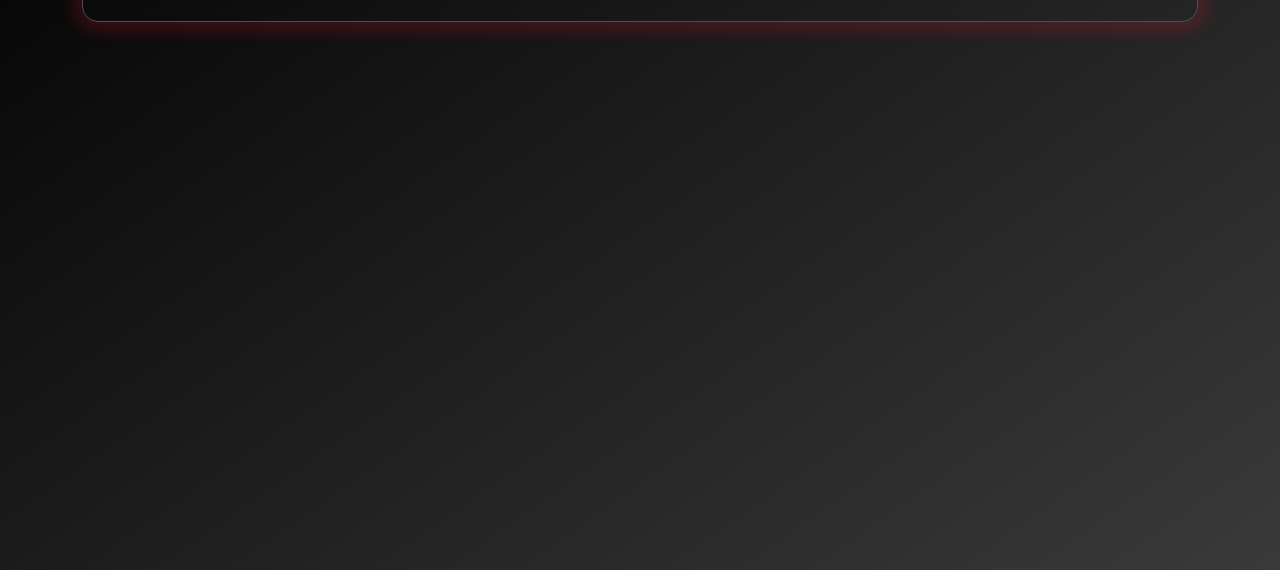
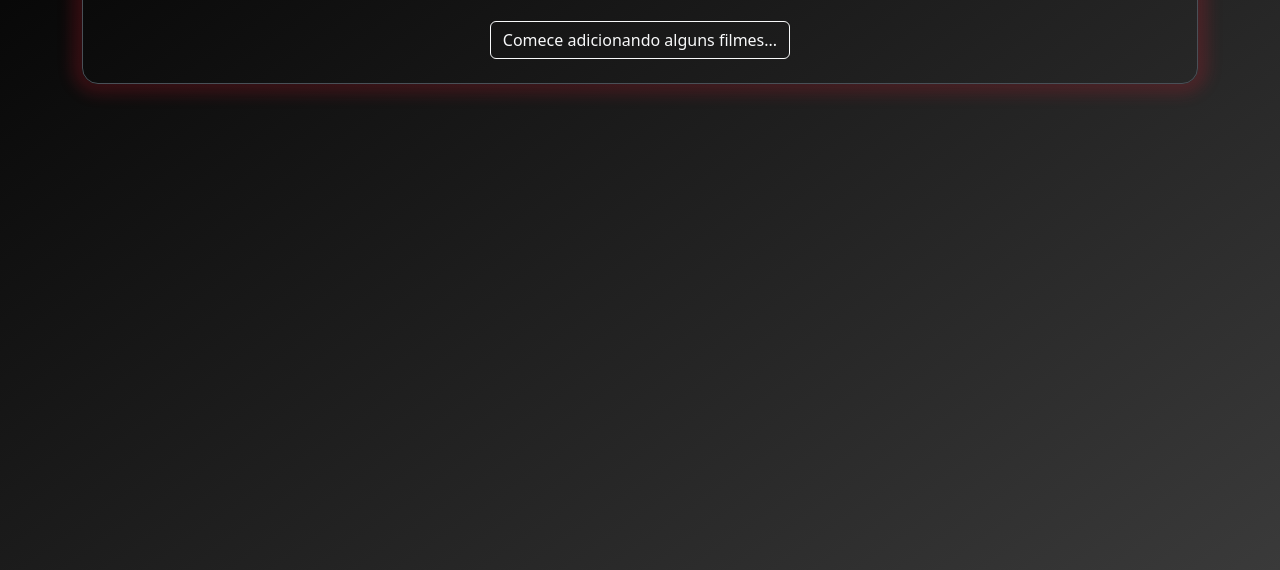
Before and after one commit to erossecundus/fatecflix, a plain HTML site: page index.html in a window 1280 px wide. Shown: the part 230-800 px from the top of the page. Drawn offline with nearby package versions, Linux system fonts and the light colour scheme.

Commit message:
update: botao inicial

```diff
--- a/index.html
+++ b/index.html
@@ -34,14 +34,19 @@
         </div>
         <div class="col-3 col-md-3  col-xl-4 text-end">
           <a href="cadastro.html" class="btn" title="Adicionar novo filme">
-            <img src="assets/icons/addfilme.png" alt="adicionar filme" class="img-fluid"
-              style="max-height: 40px;">
+            <img src="assets/icons/addfilme.png" alt="adicionar filme" class="img-fluid" style="max-height: 40px;">
           </a>
         </div>
       </div>
 
       <div id="movie-list" class="row row-cols-2 row-cols-md-3 row-cols-xl-4 row-cols-xxl-5 g-4">
         <!-- Os cards serão inseridos aqui dinamicamente via JS -->
+      </div>
+
+      <div class="d-grid gap-3 d-flex justify-content-center mt-4" id="btnComece">
+        <a href="cadastro.html" class="btn btn-outline-light" title="Adicionar novo filme">
+          Comece adicionando alguns filmes...
+        </a>
       </div>
 
     </section>
--- a/js/main.js
+++ b/js/main.js
@@ -2,6 +2,10 @@
 
 // carrega filmes do localStorage ou mockados
 const filmesSalvos = JSON.parse(localStorage.getItem("filmes")) || [];
+
+if (filmesSalvos.length > 0) {
+  document.getElementById("btnComece").classList.add("d-none");
+}
 
 // Carregar e exibir cards
 const container = document.getElementById("movie-list");
```
Also changed, not shown: ficha.html (+2 -1 lines).
